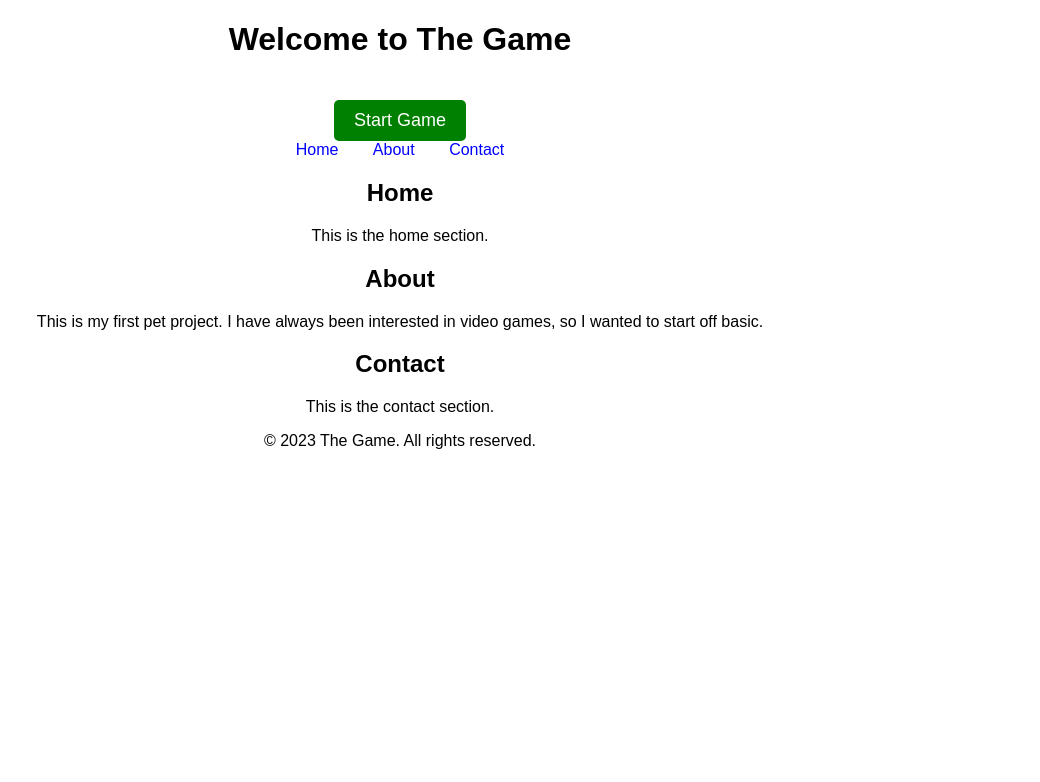
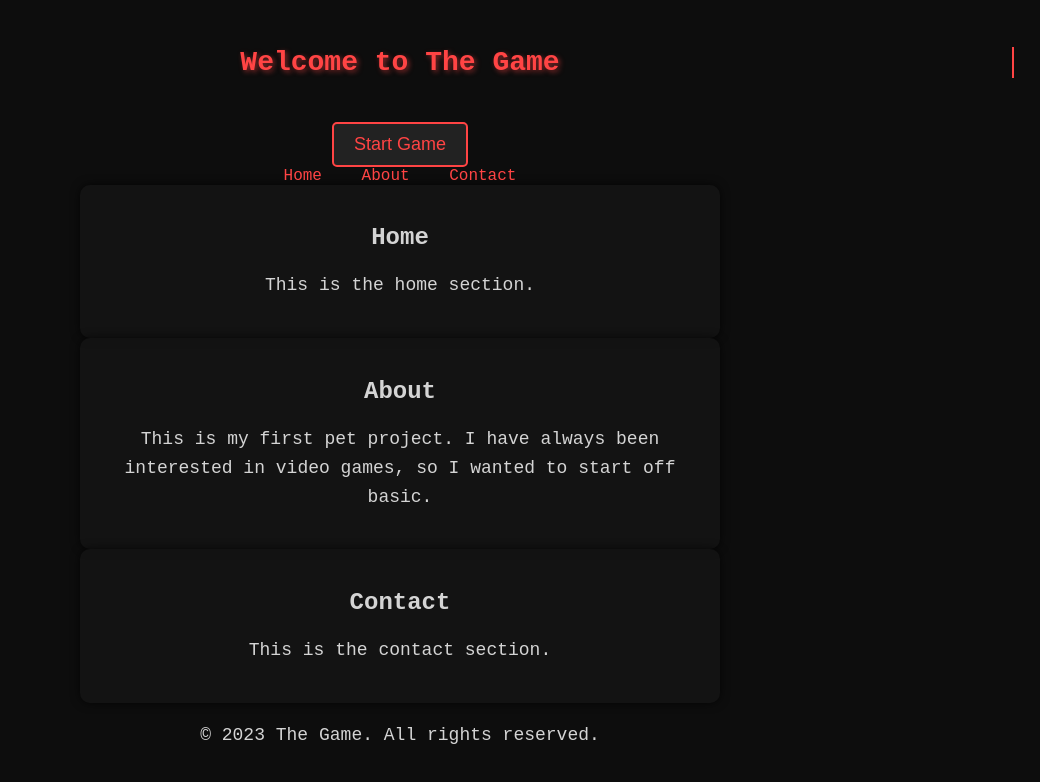
Before and after one commit to TylerN132/The-Game, a plain HTML site: page index.html in a window 1280 px wide. Shown: the whole page, without its empty margins (240-1280 px from the left). Drawn offline with Linux system fonts and the light colour scheme.

Commit message:
Style sheet added to index

```diff
--- a/Style.css
+++ /dev/null
@@ -1,67 +0,0 @@
-body {
-    background-color: #0d0d0d;
-    color: #d4d4d4;
-    font-family: "Courier New", monospace;
-    text-align: center;
-    padding: 20px;
-}
-
-.container {
-    max-width: 600px;
-    margin: 0 auto;
-    background: rgba(20, 20, 20, 0.8);
-    padding: 20px;
-    border-radius: 10px;
-    box-shadow: 0 0 10px rgba(0, 0, 0, 0.7);
-}
-
-h1 {
-    font-size: 28px;
-    color: #ff4444;
-    text-shadow: 2px 2px 5px rgba(255, 68, 68, 0.5);
-}
-
-p {
-    font-size: 18px;
-    line-height: 1.6;
-}
-
-button {
-    background-color: #222;
-    color: #ff4444;
-    border: 2px solid #ff4444;
-    padding: 10px 20px;
-    font-size: 16px;
-    cursor: pointer;
-    margin: 10px;
-    transition: all 0.3s ease;
-}
-
-button:hover {
-    background-color: #ff4444;
-    color: #222;
-}
-
-.choice-container {
-    margin-top: 20px;
-}
-
-.choice-container button {
-    display: block;
-    width: 100%;
-}
-
-/* Typewriter effect for story text */
-@keyframes typewriter {
-    from { width: 0; }
-    to { width: 100%; }
-}
-
-.typewriter {
-    display: inline-block;
-    white-space: nowrap;
-    overflow: hidden;
-    border-right: 2px solid #ff4444;
-    width: 0;
-    animation: typewriter 3s steps(40, end) forwards;
-}
--- a/index.html
+++ b/index.html
@@ -6,33 +6,85 @@
     <title>Welcome to The Game</title>
     <style>
         body {
-            font-family: Arial, sans-serif;
+            background-color: #0d0d0d;
+            color: #d4d4d4;
+            font-family: "Courier New", monospace;
             text-align: center;
+            padding: 20px;
         }
+
+        .container {
+            max-width: 600px;
+            margin: 0 auto;
+            background: rgba(20, 20, 20, 0.8);
+            padding: 20px;
+            border-radius: 10px;
+            box-shadow: 0 0 10px rgba(0, 0, 0, 0.7);
+        }
+
+        h1 {
+            font-size: 28px;
+            color: #ff4444;
+            text-shadow: 2px 2px 5px rgba(255, 68, 68, 0.5);
+        }
+
+        p {
+            font-size: 18px;
+            line-height: 1.6;
+        }
+
         nav a {
             margin: 0 15px;
             text-decoration: none;
-            color: blue;
+            color: #ff4444;
         }
+
         .start-button {
             display: inline-block;
             margin-top: 20px;
             padding: 10px 20px;
             font-size: 18px;
-            color: white;
-            background-color: green;
-            border: none;
+            color: #ff4444;
+            background-color: #222;
+            border: 2px solid #ff4444;
             cursor: pointer;
             border-radius: 5px;
+            transition: all 0.3s ease;
         }
+
         .start-button:hover {
-            background-color: darkgreen;
+            background-color: #ff4444;
+            color: #222;
+        }
+
+        .choice-container {
+            margin-top: 20px;
+        }
+
+        .choice-container button {
+            display: block;
+            width: 100%;
+        }
+
+        /* Typewriter effect for story text */
+        @keyframes typewriter {
+            from { width: 0; }
+            to { width: 100%; }
+        }
+
+        .typewriter {
+            display: inline-block;
+            white-space: nowrap;
+            overflow: hidden;
+            border-right: 2px solid #ff4444;
+            width: 0;
+            animation: typewriter 3s steps(40, end) forwards;
         }
     </style>
 </head>
 <body>
 
-    <h1>Welcome to The Game</h1>
+    <h1 class="typewriter">Welcome to The Game</h1>
 
     <button class="start-button" onclick="startGame()">Start Game</button>
 
@@ -42,17 +94,17 @@
         <a href="#contact">Contact</a>
     </nav>
 
-    <section id="home">
+    <section id="home" class="container">
         <h2>Home</h2>
         <p>This is the home section.</p>
     </section>
 
-    <section id="about">
+    <section id="about" class="container">
         <h2>About</h2>
         <p>This is my first pet project. I have always been interested in video games, so I wanted to start off basic.</p>
     </section>
 
-    <section id="contact">
+    <section id="contact" class="container">
         <h2>Contact</h2>
         <p>This is the contact section.</p>
     </section>
```
